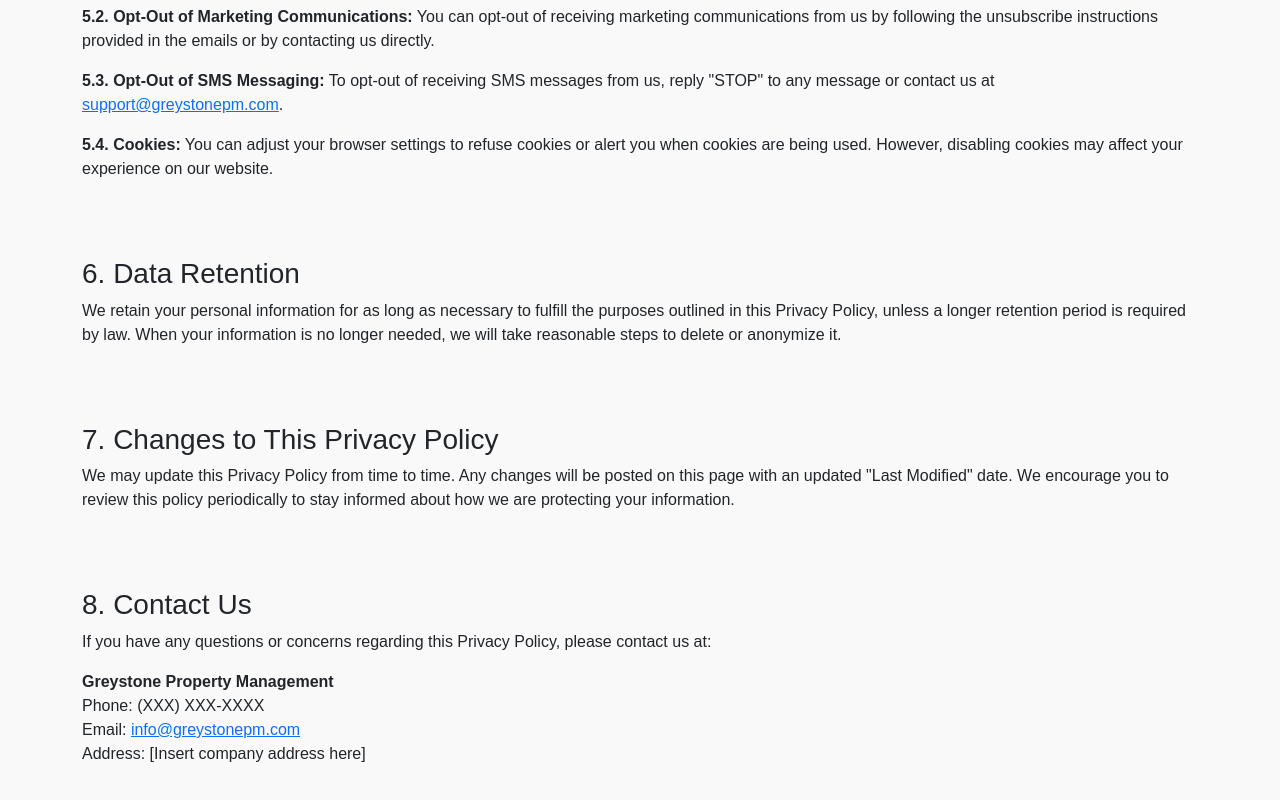
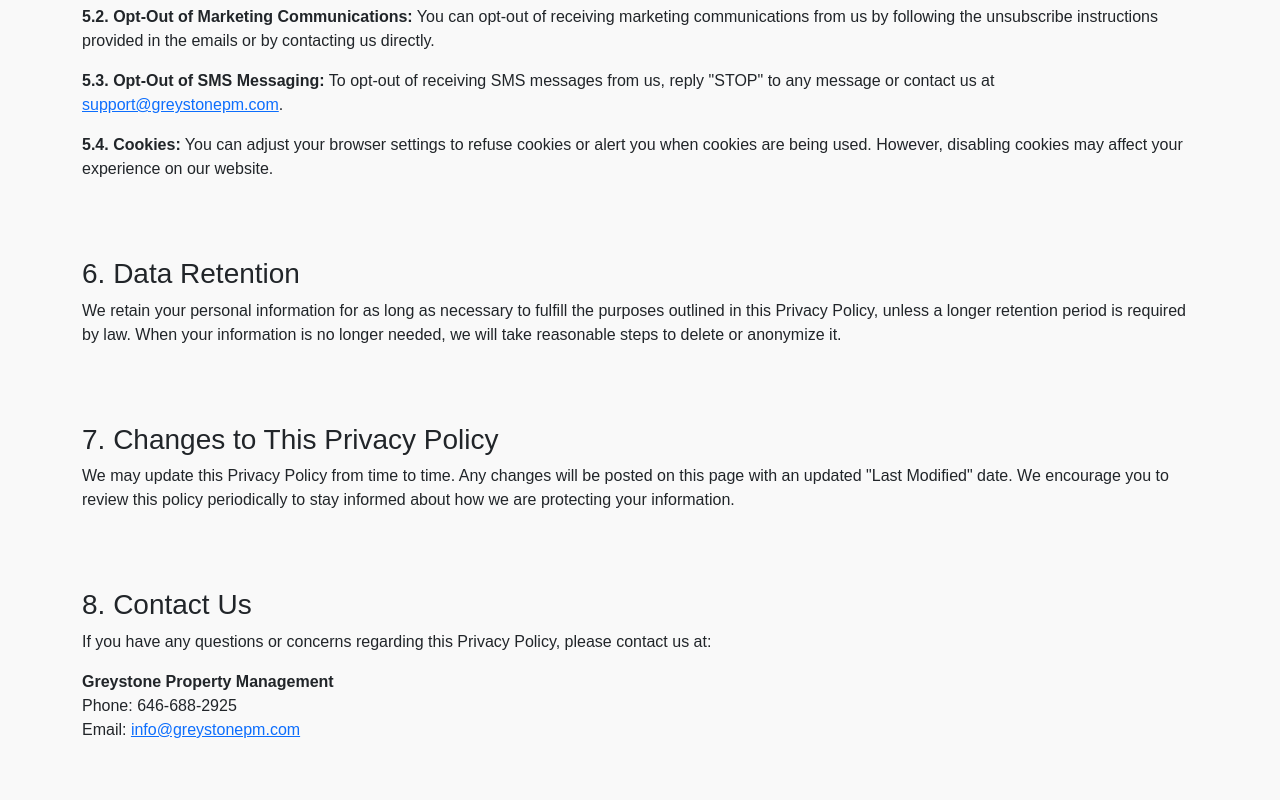
Before and after one commit to ynick7722/pm_landing_page, a plain HTML site: page privacy.html in a window 1280 px wide. Shown: the part 1384-2184 px from the top of the page. Drawn offline with nearby package versions, Linux system fonts and the light colour scheme.

Commit message:
update contact

```diff
--- a/privacy.html
+++ b/privacy.html
@@ -109,9 +109,9 @@
         <h3>8. Contact Us</h3>
         <p>If you have any questions or concerns regarding this Privacy Policy, please contact us at:</p>
         <p><strong>Greystone Property Management</strong><br>
-          Phone: (XXX) XXX-XXXX<br>
+          Phone: 646-688-2925<br>
           Email: <a href="mailto:info@greystonepm.com">info@greystonepm.com</a><br>
-          Address: [Insert company address here]</p>
+        </p>
       </div>
     </div>
 
```
